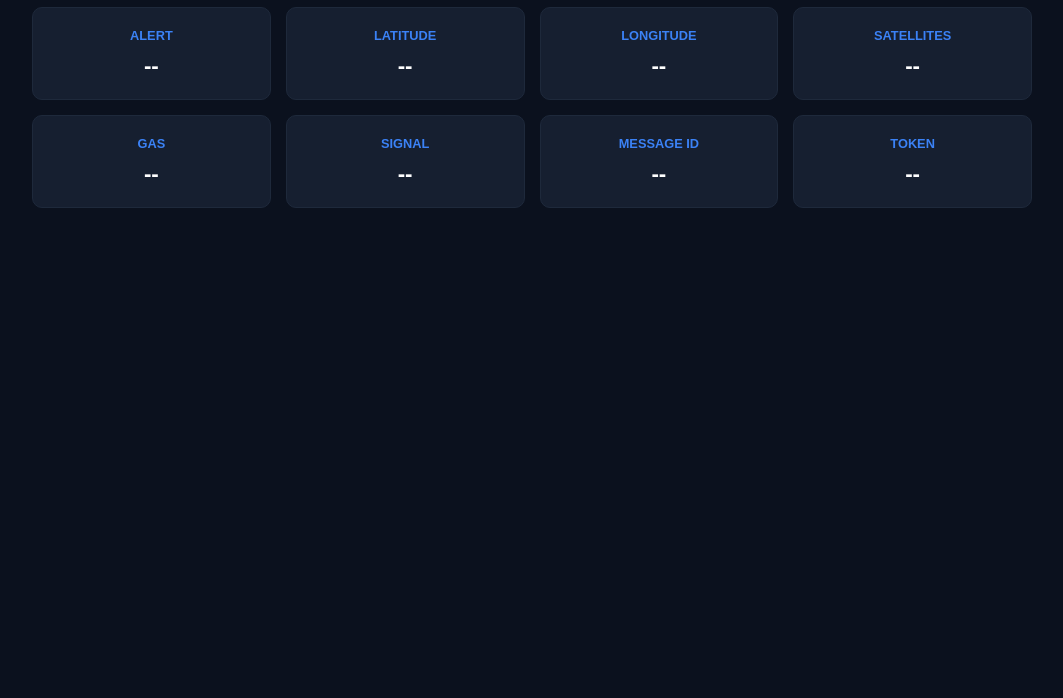
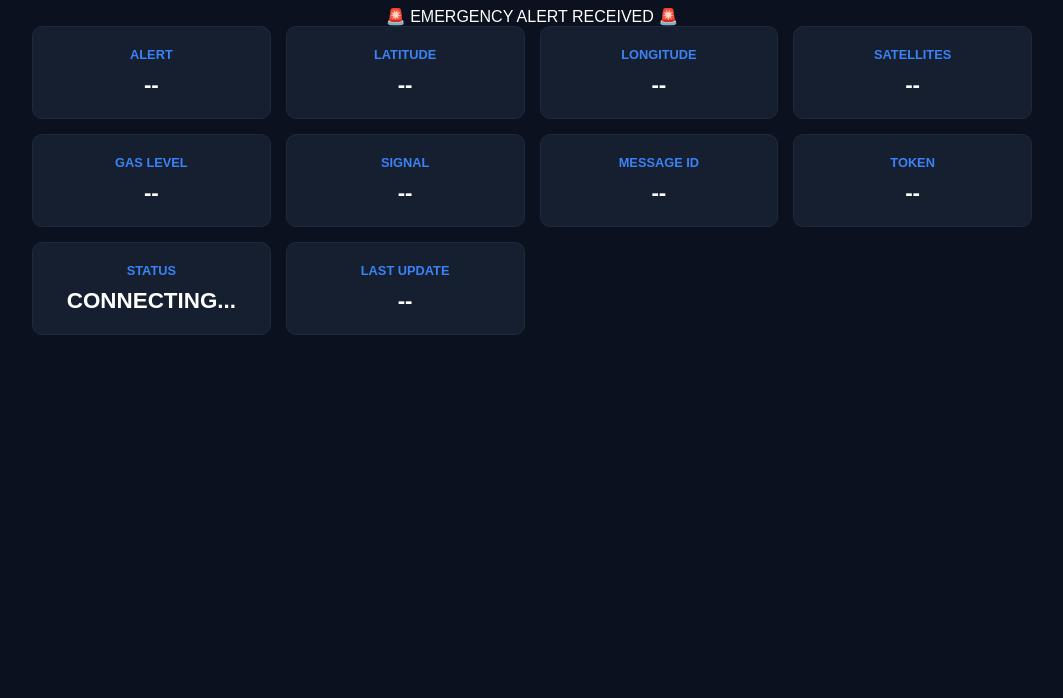
Before and after one commit to leo67das/resq-mesh-dashboard, a plain HTML site: page index.html in a window 1280 px wide. Shown: the part 102-800 px from the top of the page, without its empty margins (108-1171 px from the left). Drawn offline with Linux system fonts and the light colour scheme.

Commit message:
Update index.html

```diff
--- a/index.html
+++ b/index.html
@@ -3,21 +3,72 @@
 <head>
     <meta charset="UTF-8">
     <meta name="viewport" content="width=device-width, initial-scale=1.0">
-    <title>ResQ Mesh Monitor</title>
+    <title>RESQ MESH Monitoring Hub</title>
     <link rel="stylesheet" href="style.css">
 </head>
 <body>
-    <h1>🚨 RESQ MESH MONITORING HUB</h1>
+
+    <h1>🚨 RESQ MESH DISASTER COMMUNICATION HUB 🚨</h1>
+
+    <div id="sosBanner" class="sos-banner">
+        🚨 EMERGENCY ALERT RECEIVED 🚨
+    </div>
+
     <div class="grid-container">
-        <div class="card"><h3>Alert</h3><p id="alert">--</p></div>
-        <div class="card"><h3>Latitude</h3><p id="lat">--</p></div>
-        <div class="card"><h3>Longitude</h3><p id="lon">--</p></div>
-        <div class="card"><h3>Satellites</h3><p id="sat">--</p></div>
-        <div class="card"><h3>Gas</h3><p id="gas">--</p></div>
-        <div class="card"><h3>signal</h3><p id="water">--</p></div>
-        <div class="card"><h3>message id</h3><p id="quake">--</p></div>
-        <div class="card"><h3>Token</h3><p id="node">--</p></div>
+
+        <div class="card">
+            <h3>Alert</h3>
+            <p id="alert">--</p>
+        </div>
+
+        <div class="card">
+            <h3>Latitude</h3>
+            <p id="lat">--</p>
+        </div>
+
+        <div class="card">
+            <h3>Longitude</h3>
+            <p id="lon">--</p>
+        </div>
+
+        <div class="card">
+            <h3>Satellites</h3>
+            <p id="sat">--</p>
+        </div>
+
+        <div class="card">
+            <h3>Gas Level</h3>
+            <p id="gas">--</p>
+        </div>
+
+        <div class="card">
+            <h3>Signal</h3>
+            <p id="water">--</p>
+        </div>
+
+        <div class="card">
+            <h3>Message ID</h3>
+            <p id="quake">--</p>
+        </div>
+
+        <div class="card">
+            <h3>Token</h3>
+            <p id="node">--</p>
+        </div>
+
+        <div class="card">
+            <h3>Status</h3>
+            <p id="status">CONNECTING...</p>
+        </div>
+
+        <div class="card">
+            <h3>Last Update</h3>
+            <p id="time">--</p>
+        </div>
+
     </div>
+
     <script src="script.js"></script>
+
 </body>
 </html>
```
